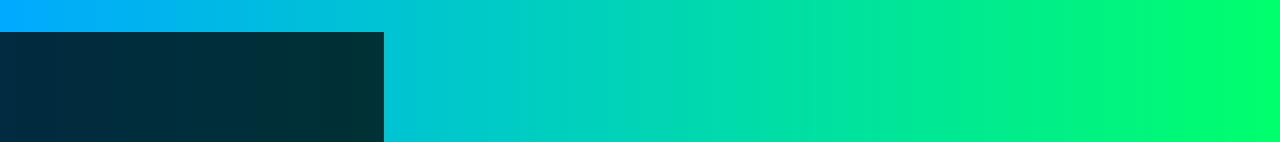
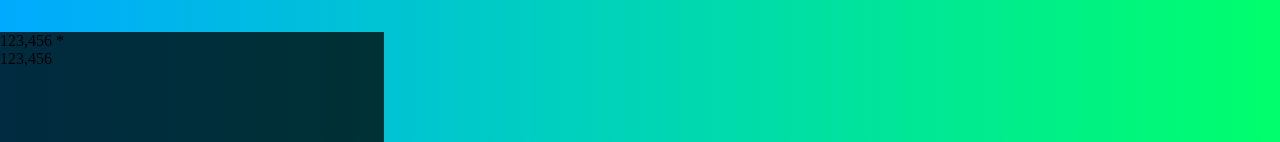
Before and after one commit to dvlprwchoi/react-calculator, a React (Create React App) app: page / in a window 1280 px wide. Shown: the top 142 px of the page. Built offline with nearby package versions, Linux system fonts and the light colour scheme.

Commit message:
Fix typo current

```diff
--- a/src/App.js
+++ b/src/App.js
@@ -4,8 +4,8 @@ function App() {
   return (
     <div className="calculator-grid">
       <div className="output">
-        <div className="previous-operand"></div>
-        <div className="currnet-operand"></div>
+        <div className="previous-operand">123,456 *</div>
+        <div className="current-operand">123,456</div>
       </div>
       <button className="span-two">AC</button>
       <button>DEL</button>
```
